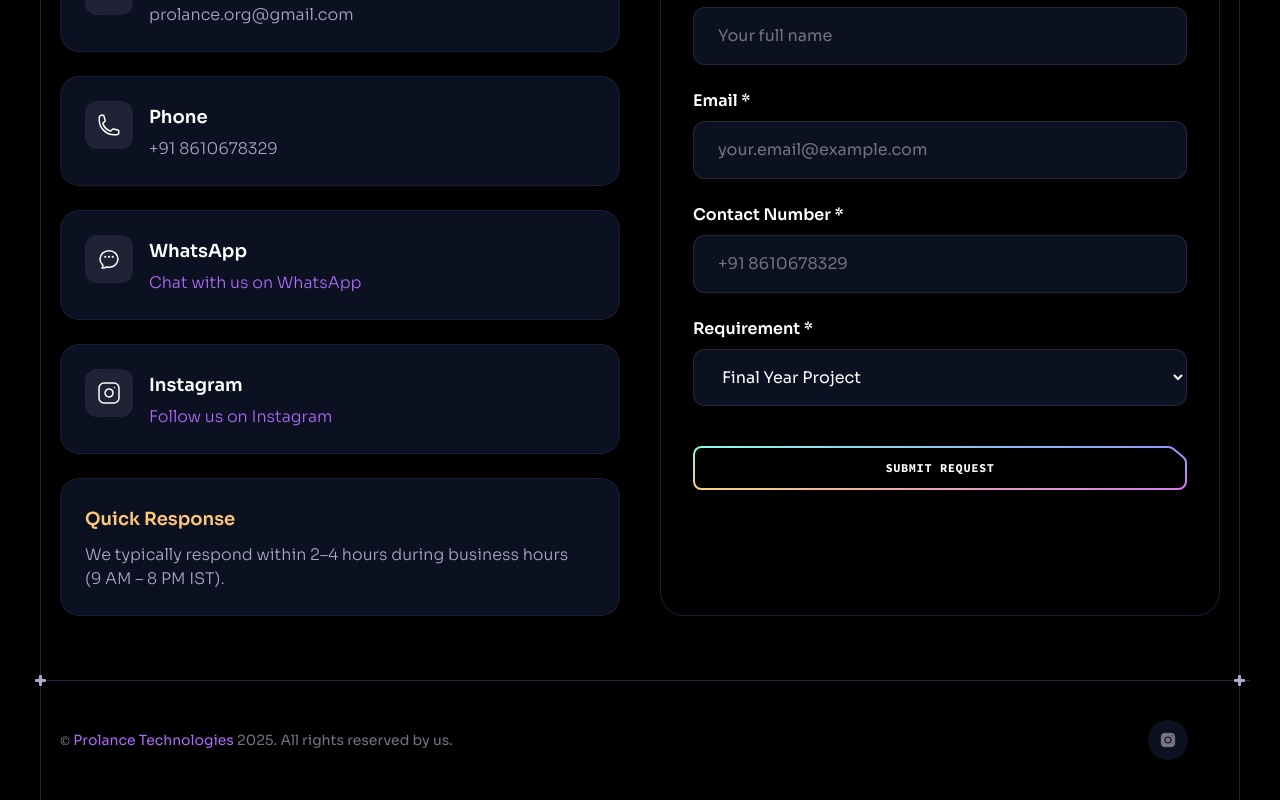
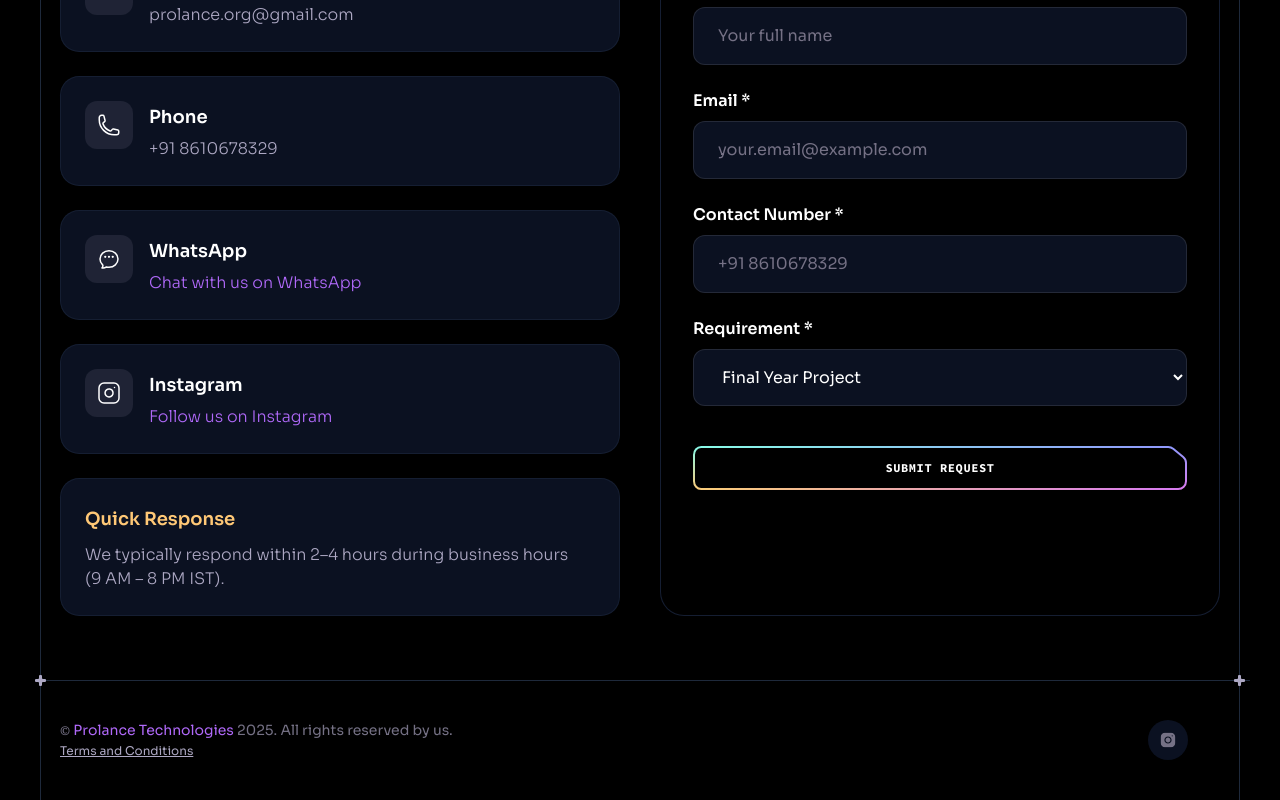
Before and after one commit to AmitheshChris02/Prolance, a React (Vite) app: page / in a window 1280 px wide. Shown: the part 6159-6959 px from the top of the page. Built offline with nearby package versions, Linux system fonts and the light colour scheme.

Commit message:
terms and conditions added

```diff
--- a/src/components/Footer.jsx
+++ b/src/components/Footer.jsx
@@ -9,6 +9,15 @@ const Footer = () => {
           <span className="font-semibold font-serif text-xs">&copy;</span>{" "}
           <span className="text-color-1 font-medium">Prolance Technologies</span>{" "}
           {new Date().getFullYear()}. All rights reserved by us.
+          <br />
+          <a
+            href="https://drive.google.com/file/d/1WKvcS6_0Js1aMKzZmhyvd861DWmMkvBm/view?usp=sharing"
+            target="_blank"
+            rel="noreferrer noopener"
+            className="text-n-3 hover:text-color-1 transition-colors text-xs underline"
+          >
+            Terms and Conditions
+          </a>
         </p>
 
         <ul className="flex gap-5 flex-wrap sm:mr-8">
```
